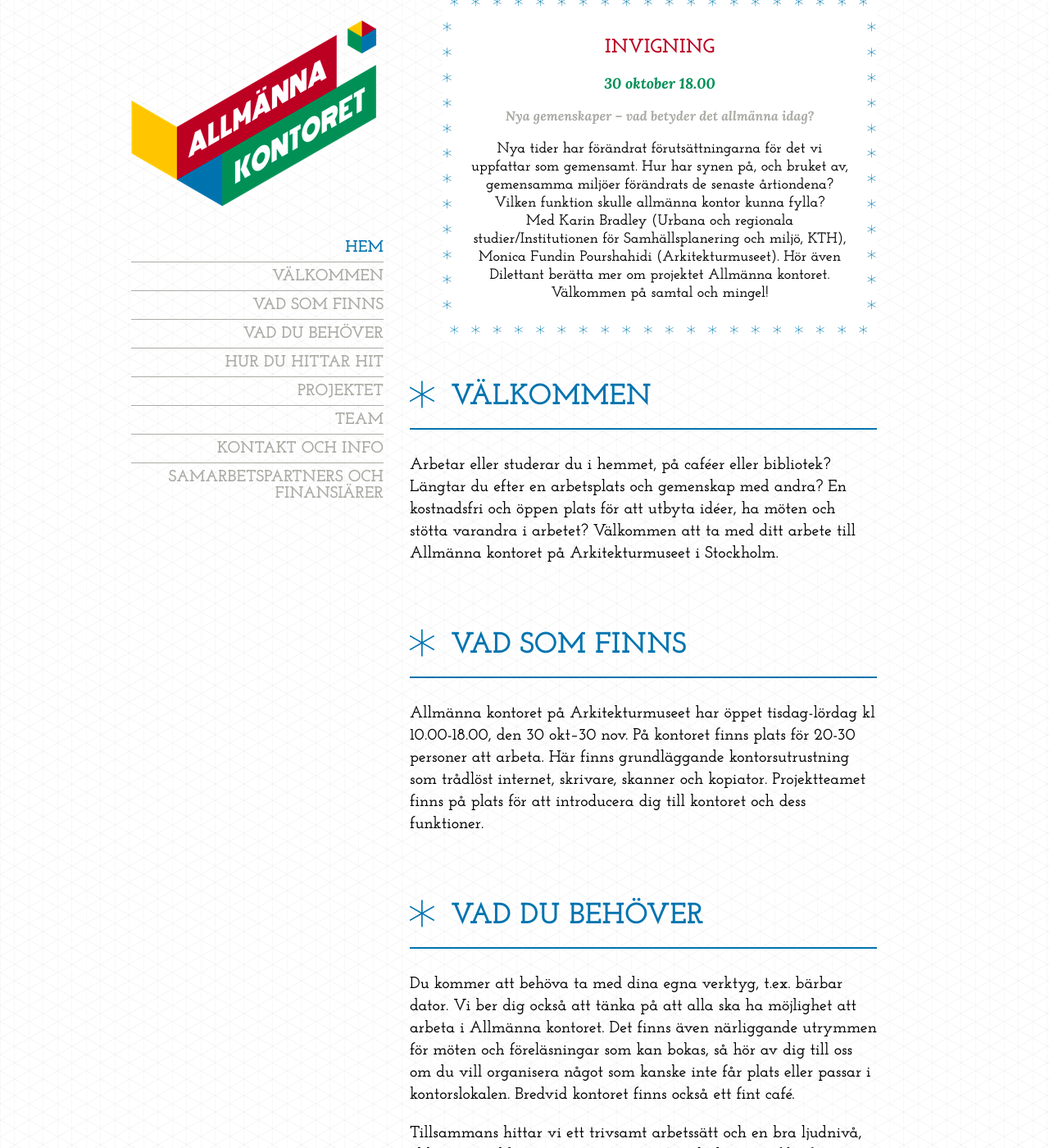
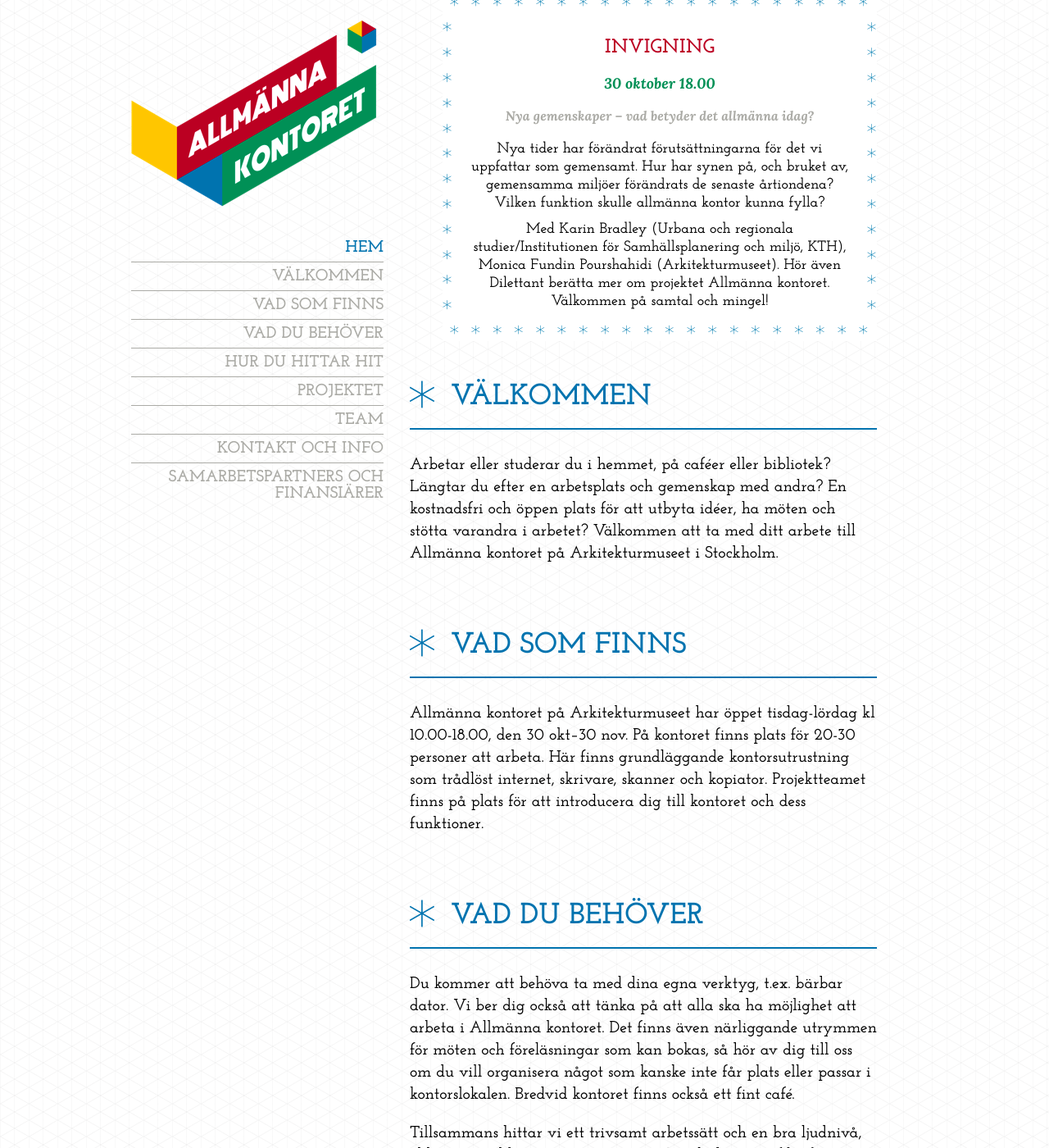
Before and after one commit to dilettant/allmannakontoret, a Jekyll site: the page built from arkitekturmuseet/index.html, in a window 1280 px wide and 1400 px high, scrolled down 294 px. Shown: the whole window at 82% size. Built offline with Jekyll 4.4.1, drawn with Linux system fonts in a browser that asks for light colours; comment, search, counter and statistics services are not loaded.

Commit message:
paragraph fix?

```diff
--- a/assets/amuseet.css
+++ b/assets/amuseet.css
@@ -183,7 +183,7 @@
 }
 
 hgroup.event p{
-  margin: 0;
+  margin: 0 0 10px;
   line-height: 22px;
 }
 
```
